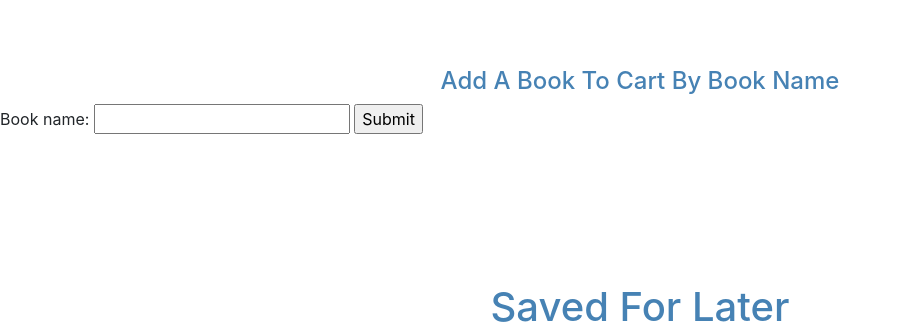
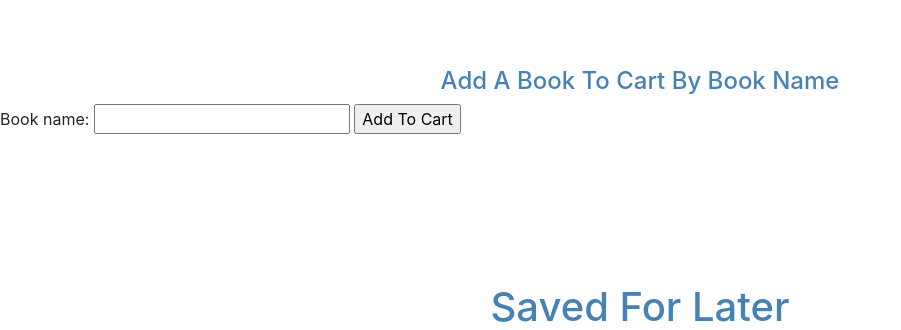
Before and after one commit to keniachang/WebProject, a Django app: page /cart/ in a window 1280 px wide. Shown: the part 190-520 px from the top of the page, without its empty margins (0-901 px from the left). Run offline with Django 3.2, Linux system fonts and the light colour scheme; a user stored in the database is signed in; data comes from the database, SQL or seed files in the repository; some libraries are stand-ins or nearby versions.

Commit message:
Change a minor detail

```diff
--- a/cart/templates/cart.html
+++ b/cart/templates/cart.html
@@ -69,7 +69,7 @@
     <form action="#" method="get">
         <label for="bname">Book name:</label>
         <input type="text" id="bname" name="addToCart" value="{{ book.item.title }}">
-        <input type="submit" value="Submit">
+        <input type="submit" value="Add To Cart">
     </form>
     <br \>
     <br \>
```
